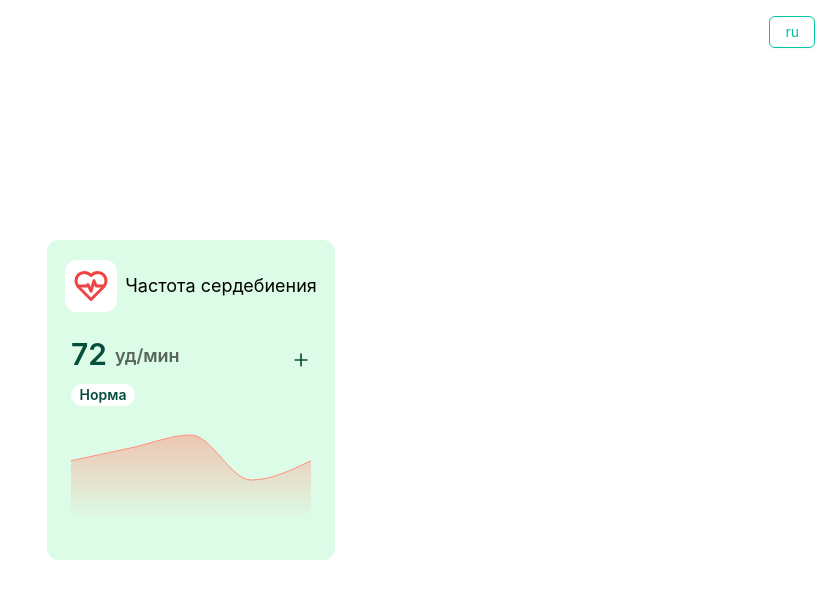
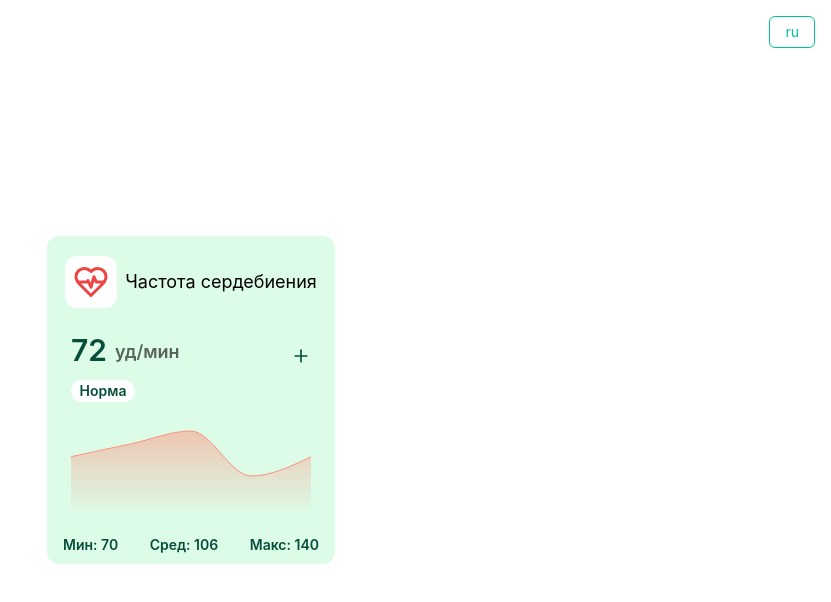
Before and after one commit to KalitovAlex/health_web, a Next.js app: page /home in a window 1280 px wide. Shown: the top 602 px of the page, without its empty margins (449-1280 px from the left). Built offline with nearby package versions, Linux system fonts and the light colour scheme; no server answers.

Commit message:
#12 Добавил отображение мин/макс/сред значений для показателей

```diff
--- a/src/features/dashboard/ui/dashboard-indicator.tsx
+++ b/src/features/dashboard/ui/dashboard-indicator.tsx
@@ -19,8 +19,13 @@ export const DashboardIndicator = ({
         { name: "7 сен", value: 100, unit: "уд/мин" },
     ]
 
+    const min = data.reduce((min, item) => item.value < min ? item.value : min, data[0].value);
+    const max = data.reduce((max, item) => item.value > max ? item.value : max, data[0].value);
+    const sum = data.reduce((sum, item) => sum + item.value, 0);
+    const average = sum / data.length;
+
   return (
-    <div className={cn("bg-green-100 rounded-xl w-72 h-80", className)}>
+    <div className={cn("bg-green-100 rounded-xl w-72 h-auto", className)}>
       <div className="flex items-center justify-center gap-2 mx-3 mt-5">
         <div className={`flex items-center justify-center rounded-xl p-2 bg-white`}>
           <div className={`text-${iconColor}`}>{icon}</div>
@@ -42,6 +47,17 @@ export const DashboardIndicator = ({
       <div className="flex items-center justify-center mt-6">
         <DashboardIndicatorChart color={'#FF907E'} data={data} />
       </div>
+      <div className="flex items-center justify-between my-2 mx-4">
+        <div className="text-md font-semibold">
+            Мин: {min}
+        </div>
+        <div className="text-md font-semibold">
+            Сред: {average}
+        </div>
+        <div className="text-md font-semibold">
+            Макс: {max}
+        </div>
+      </div>
     </div>
   );
 };
--- a/src/middleware.ts
+++ /dev/null
@@ -1,25 +0,0 @@
-import { NextResponse } from "next/server";
-import type { NextRequest } from "next/server";
-import { AUTH, HOME } from "./shared/router/routes";
-import { config } from "./shared/config";
-
-export function middleware(request: NextRequest) {
-  const { pathname } = request.nextUrl;
-  const refreshToken = request.cookies.get(
-    config.auth.JWT.REFRESH_TOKEN
-  )?.value;
-
-  if (refreshToken && pathname === AUTH) {
-    return NextResponse.redirect(new URL(HOME, request.url));
-  }
-
-  if (!refreshToken && pathname === HOME) {
-    return NextResponse.redirect(new URL(AUTH, request.url));
-  }
-
-  return NextResponse.next();
-}
-
-export const middlewareConfig = {
-  matcher: [AUTH, HOME],
-};
```
